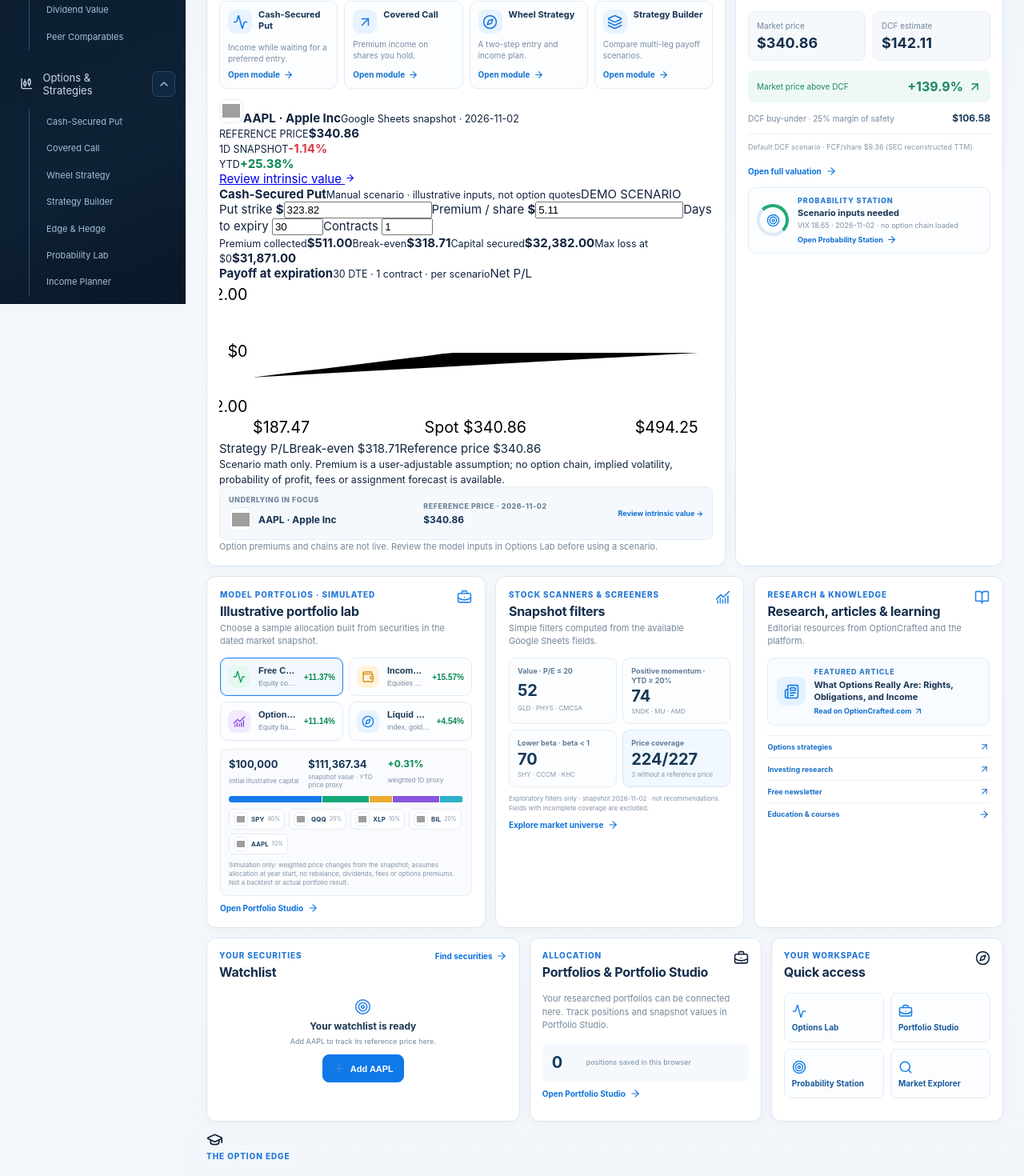
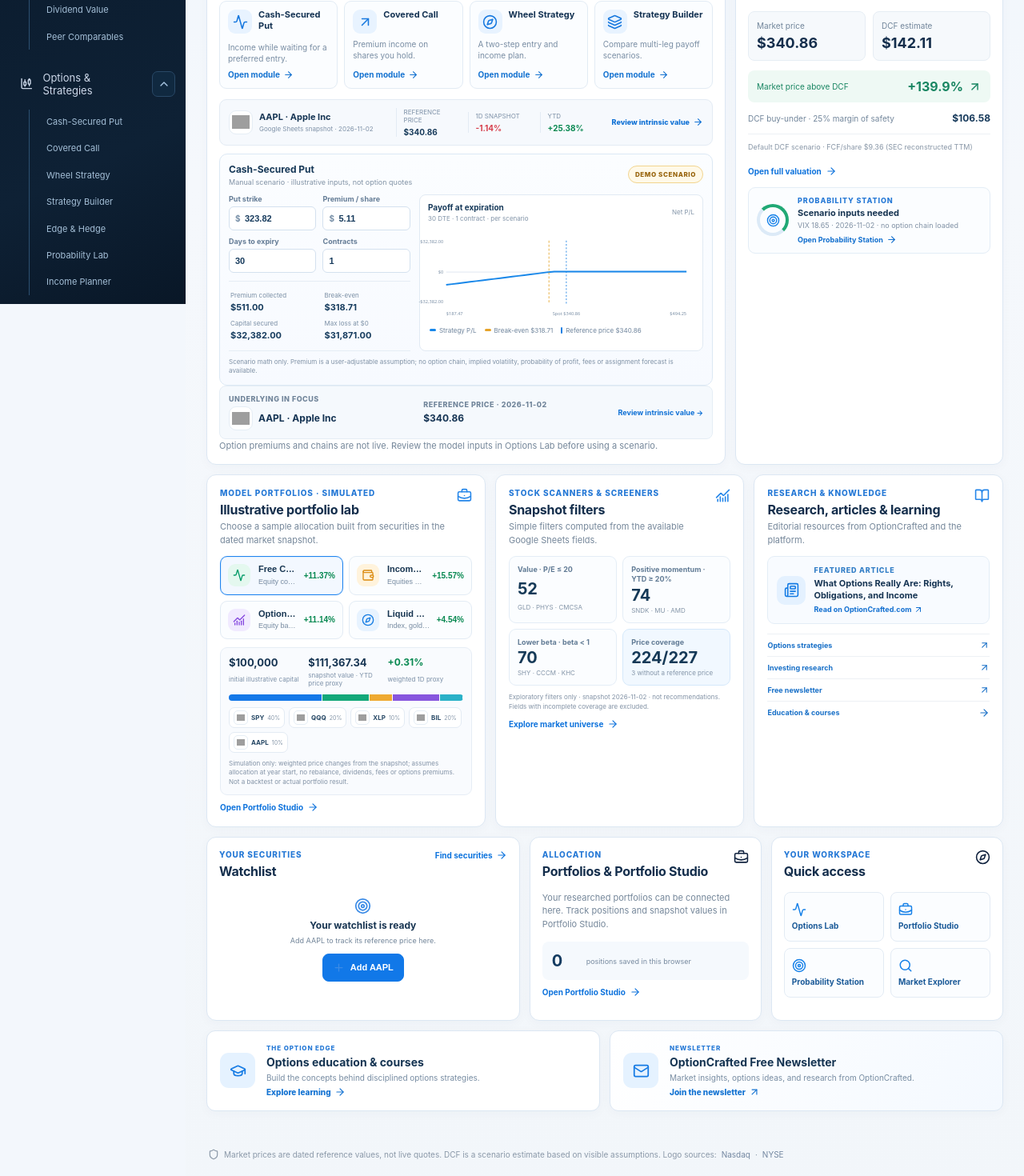
Before and after one commit to piergiorgiorocchini-maker/optioncrafted-tools-demo, a React (Vite) app in the folder platform-app/: page / in a window 1280 px wide. Shown: the part 420-1890 px from the top of the page at 80% size. Built offline with nearby package versions, Linux system fonts and the light colour scheme; grey boxes are pictures that could not be loaded.

Commit message:
Style mockup options workspace and education cards

```diff
--- a/platform-app/src/components/home-dashboard.css
+++ b/platform-app/src/components/home-dashboard.css
@@ -277,3 +277,59 @@ main{min-width:0;overflow-x:clip}
  .home-underlying{grid-template-columns:1fr 1fr}
  .home-underlying>a{grid-column:1/-1}
 }
+
+/* Mockup-inspired option workspace and learning/newsletter row. */
+.home-underlying-market{display:grid;grid-template-columns:minmax(190px,1.5fr) repeat(3,minmax(78px,.6fr)) auto;align-items:center;gap:11px;margin:12px 0 10px;padding:10px 11px;border:1px solid #e3ebf4;border-radius:9px;background:#f6f9fd}
+.home-underlying-identity{display:flex;align-items:center;gap:8px;min-width:0}
+.home-underlying-identity>span:last-child{display:grid;gap:3px;min-width:0}
+.home-underlying-identity strong{font-size:11px;color:#163554;white-space:nowrap;overflow:hidden;text-overflow:ellipsis}
+.home-underlying-identity small,.home-underlying-market>div>small{font-size:8px;color:#7e91a7}
+.home-underlying-market>div:not(.home-underlying-identity){display:grid;gap:4px;min-width:0;border-left:1px solid #e3ebf4;padding-left:9px}
+.home-underlying-market>div>strong{font-size:10px;color:#173a5a;white-space:nowrap}
+.home-underlying-market>a{display:inline-flex;align-items:center;gap:4px;color:#1272d5;text-decoration:none;font-size:9px;font-weight:800;white-space:nowrap}
+.home-demo-option{padding:11px;border:1px solid #dce8f4;border-radius:10px;background:linear-gradient(180deg,#fbfdff,#f7faff)}
+.home-demo-title{display:flex;align-items:center;justify-content:space-between;gap:10px;margin-bottom:10px}
+.home-demo-title>span:first-child{display:grid;gap:3px}
+.home-demo-title strong{font-size:12px;color:#173958}
+.home-demo-title small{font-size:9px;color:#8293a6}
+.home-demo-badge{padding:5px 8px;border:1px solid #f2d48e;border-radius:20px;background:#fff9e8;color:#97630b;font-size:8px;font-weight:850;letter-spacing:.6px;white-space:nowrap}
+.home-demo-grid{display:grid;grid-template-columns:minmax(205px,.78fr) minmax(0,1.22fr);gap:11px;align-items:stretch}
+.home-demo-controls{display:grid;grid-template-columns:1fr 1fr;gap:8px}
+.home-demo-controls>label{display:grid;gap:4px;min-width:0;color:#647c96;font-size:9px;font-weight:700}
+.home-demo-controls>label>span{display:flex;align-items:center;gap:4px;min-width:0}
+.home-demo-controls input{width:100%;min-width:0;height:30px;padding:5px 7px;border:1px solid #d4e1ef;border-radius:6px;background:#fff;color:#173b5d;font-size:11px;font-weight:700}
+.home-demo-controls>label>span>b{position:absolute;margin-left:8px;color:#7890a8;font-size:10px;pointer-events:none}
+.home-demo-controls>label>span input{padding-left:19px}
+.home-demo-results{grid-column:1/-1;display:grid;grid-template-columns:1fr 1fr;gap:0 8px;margin-top:2px;padding:8px 0;border-top:1px solid #e5edf5;border-bottom:1px solid #e5edf5}
+.home-demo-results>span{display:grid;gap:3px;padding:4px 2px}
+.home-demo-results small{font-size:8px;color:#7c90a5}
+.home-demo-results strong{font-size:11px;color:#153b5d}
+.home-payoff-card{min-width:0;padding:9px 10px 7px;border:1px solid #e1eaf3;border-radius:8px;background:#fff}
+.home-payoff-heading{display:flex;align-items:center;justify-content:space-between;gap:8px}
+.home-payoff-heading>span:first-child{display:grid;gap:3px}
+.home-payoff-heading strong{font-size:10px;color:#183b5b}
+.home-payoff-heading small,.home-payoff-heading>span:last-child{font-size:8px;color:#8294a8}
+.home-payoff-svg{display:block;width:100%;height:auto;min-height:126px;margin-top:3px;overflow:visible}
+.home-payoff-svg text{fill:#7d91a7;font:8px ui-sans-serif,system-ui,sans-serif}
+.home-payoff-axis{stroke:#d4dfeb;stroke-width:1}
+.home-payoff-spot{stroke:#1b80e3;stroke-width:1.2;stroke-dasharray:3 3}
+.home-payoff-breakeven{stroke:#e6a329;stroke-width:1.2;stroke-dasharray:4 3}
+.home-payoff-line{fill:none;stroke:#1887e9;stroke-width:2.7;stroke-linejoin:round}
+.home-payoff-legend{display:flex;gap:10px;flex-wrap:wrap;padding:1px 2px}
+.home-payoff-legend span{display:inline-flex;align-items:center;gap:4px;color:#6d839b;font-size:8px}
+.home-payoff-legend i{width:8px;height:3px;border-radius:2px;background:#1887e9}
+.home-payoff-legend span:nth-child(2) i{background:#e6a329}
+.home-payoff-legend span:nth-child(3) i{height:8px;width:2px;background:#1b80e3}
+.home-demo-disclaimer{display:block;margin-top:8px;color:#7f91a5;font-size:8px;line-height:1.45}
+.home-learning-grid{display:grid;grid-template-columns:1fr 1fr;gap:12px}
+.home-learning-card{display:flex;align-items:center;gap:14px;min-width:0;padding:16px;border:1px solid #dce7f3;border-radius:11px;background:#fff;box-shadow:0 3px 14px #163c6808}
+.home-learning-card.newsletter{background:linear-gradient(120deg,#fff,#f4f9ff)}
+.home-learning-icon{display:grid;place-items:center;flex:none;width:44px;height:44px;border-radius:11px;background:#e5f2ff;color:#167be4}
+.home-learning-card>div{display:grid;gap:4px;min-width:0}
+.home-learning-card h3{margin:0;color:#153452;font-size:14px}
+.home-learning-card p{margin:0;color:#778ca2;font-size:10px;line-height:1.4}
+.home-learning-card a{display:inline-flex;align-items:center;gap:4px;width:max-content;color:#1473d2;text-decoration:none;font-size:10px;font-weight:800}
+.home-learning-card .home-eyebrow{font-size:8px}
+@media(max-width:1080px){.home-underlying-market{grid-template-columns:minmax(160px,1.3fr) repeat(2,minmax(76px,.7fr)) auto}.home-underlying-market>div:nth-child(4){display:none}}
+@media(max-width:900px){.home-demo-grid{grid-template-columns:1fr 1fr}.home-promise-points{max-width:320px}}
+@media(max-width:680px){.home-demo-grid{grid-template-columns:1fr}.home-learning-grid{grid-template-columns:1fr}.home-underlying-market{grid-template-columns:1fr 1fr}.home-underlying-identity{grid-column:1/-1}.home-underlying-market>a{grid-column:1/-1}}
```
